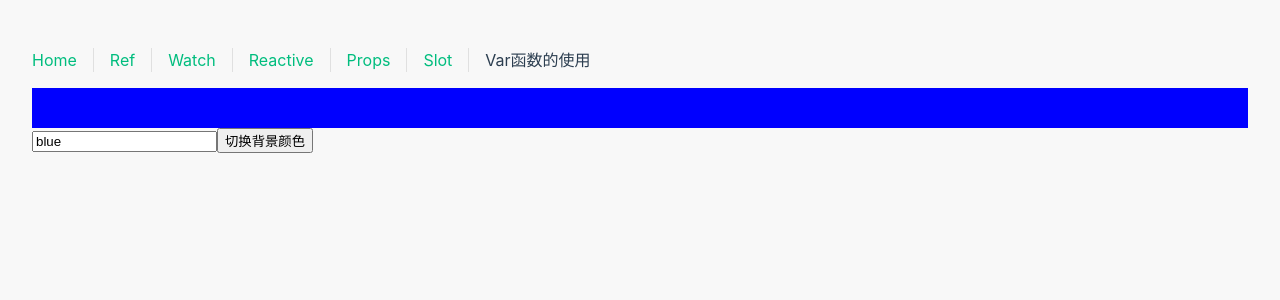
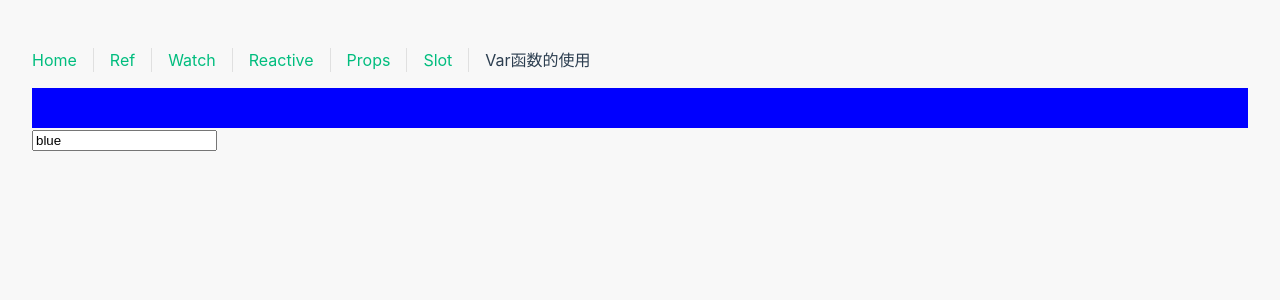
Before and after one commit to xiumubai/data-screen, a Vue app: page /var in a window 1280 px wide. Shown: the top 300 px of the page. Built offline with nearby package versions, Linux system fonts and the light colour scheme.

Commit message:
feat: del button

```diff
--- a/src/views/VarView.vue
+++ b/src/views/VarView.vue
@@ -11,7 +11,6 @@ const handleChangeBgColor = () => {};
     <!-- 声明成计算属性 -->
     <div :style="declareColor" class="bg-color"></div>
     <input type="text" placeholder="输入颜色值" v-model="bgColor" />
-    <button @click="handleChangeBgColor">切换背景颜色</button>
   </div>
 </template>
 <style>
```
